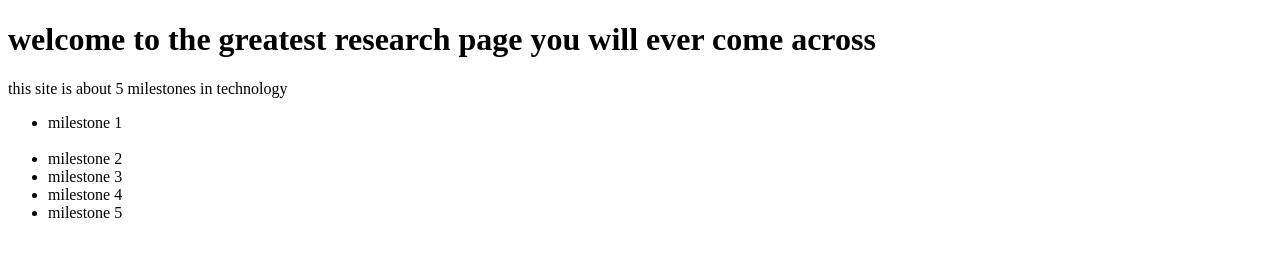
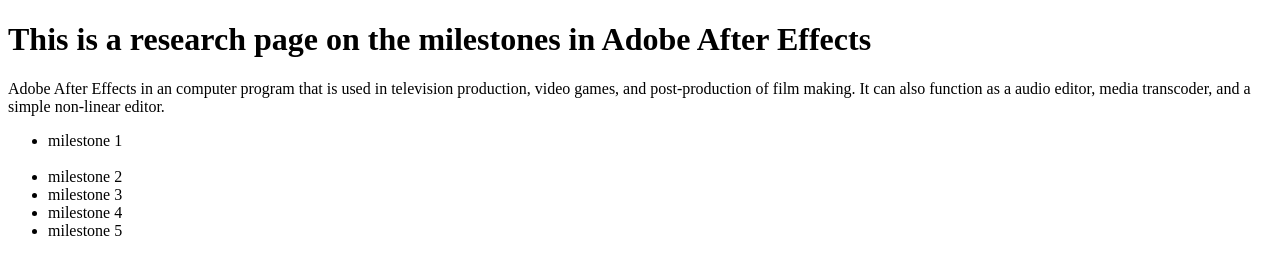
Before and after one commit to miatortillaa/research, a plain HTML site: page index.html in a window 1280 px wide. Drawn offline with Linux system fonts and the light colour scheme.

Commit message:
Update index.html

```diff
--- a/index.html
+++ b/index.html
@@ -4,11 +4,13 @@
     <meta charset="UTF-8">
     <meta http-equiv="X-UA-Compatible" content="IE=edge">
     <meta name="viewport" content="width=device-width, initial-scale=1.0">
-    <title>mia's research page</title>
+    <title>Mia's Research Page</title>
 </head>
 <body>
-    <h1>welcome to the greatest research page you will ever come across</h1>
-    <p>this site is about 5 milestones in technology</p>
+    <h1>This is a research page on the milestones in Adobe After Effects</h1>
+    <p>Adobe After Effects in an computer program that is used in television production,
+    video games, and post-production of film making. It can also function as a audio editor,
+    media transcoder, and a simple non-linear editor.</p>
     <ul>
         <li>milestone 1</li>
         <img src="" alt="">
```
